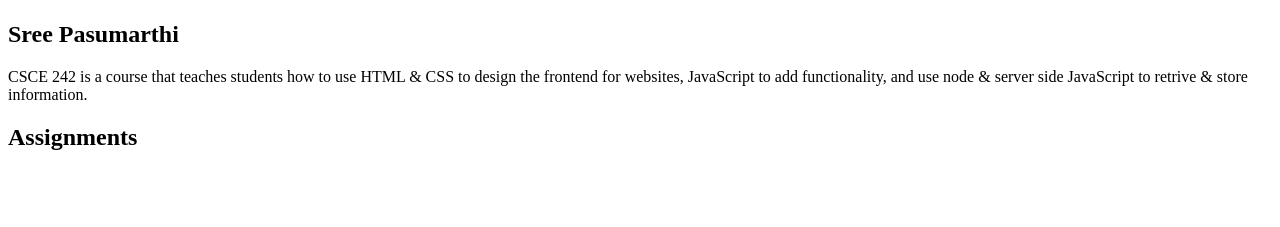
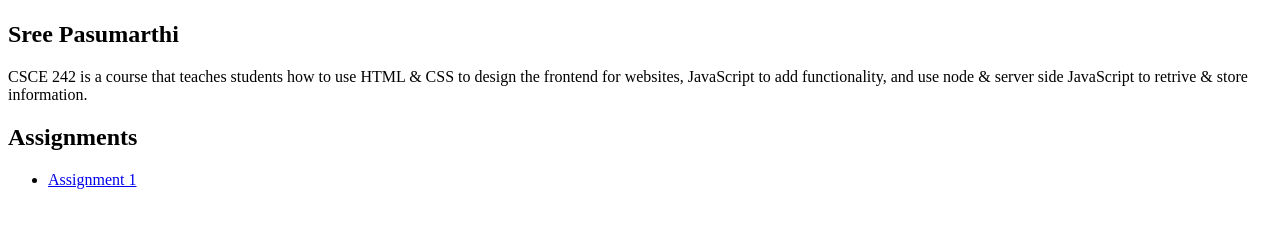
Before and after one commit to sreepasumarthi/sreepasumarthi.github.io, a plain HTML site: page index.html in a window 1280 px wide. Shown: the part 59-286 px from the top of the page. Drawn offline with Linux system fonts and the light colour scheme.

Commit message:
added some new things

```diff
--- a/index.html
+++ b/index.html
@@ -6,5 +6,10 @@
         <h2>Sree Pasumarthi</h2>
         <p>CSCE 242 is a course that teaches students how to use HTML & CSS to design the frontend for websites, JavaScript to add functionality, and use node & server side JavaScript to retrive & store information.</p>
         <h2>Assignments</h2>
+        <ul>
+            <li>
+                <a href="Assignment1.html">Assignment 1</a>
+            </li>
+        </ul>
     </body>
 </html>
```
Also changed, not shown: Assignment1.html (added).
